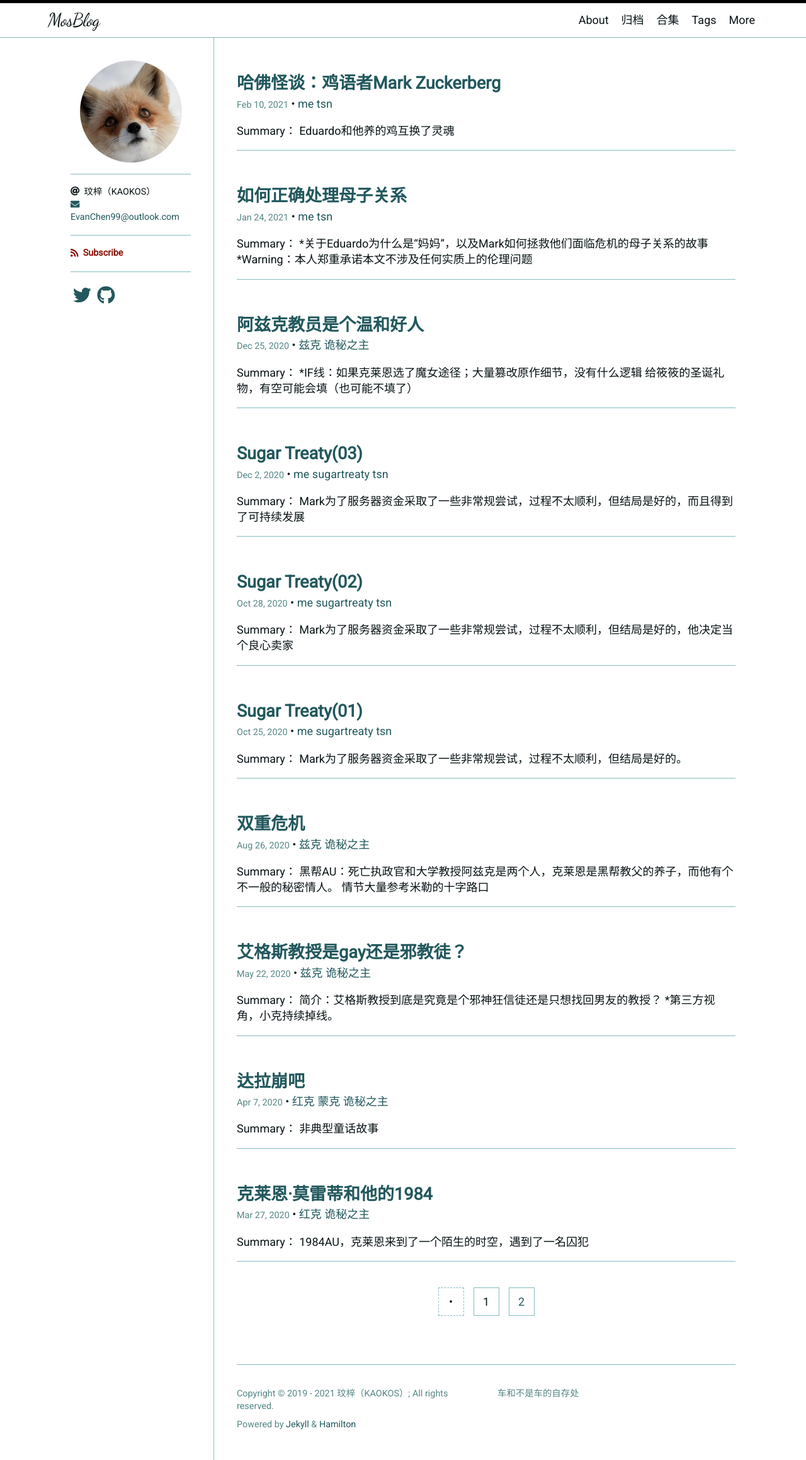
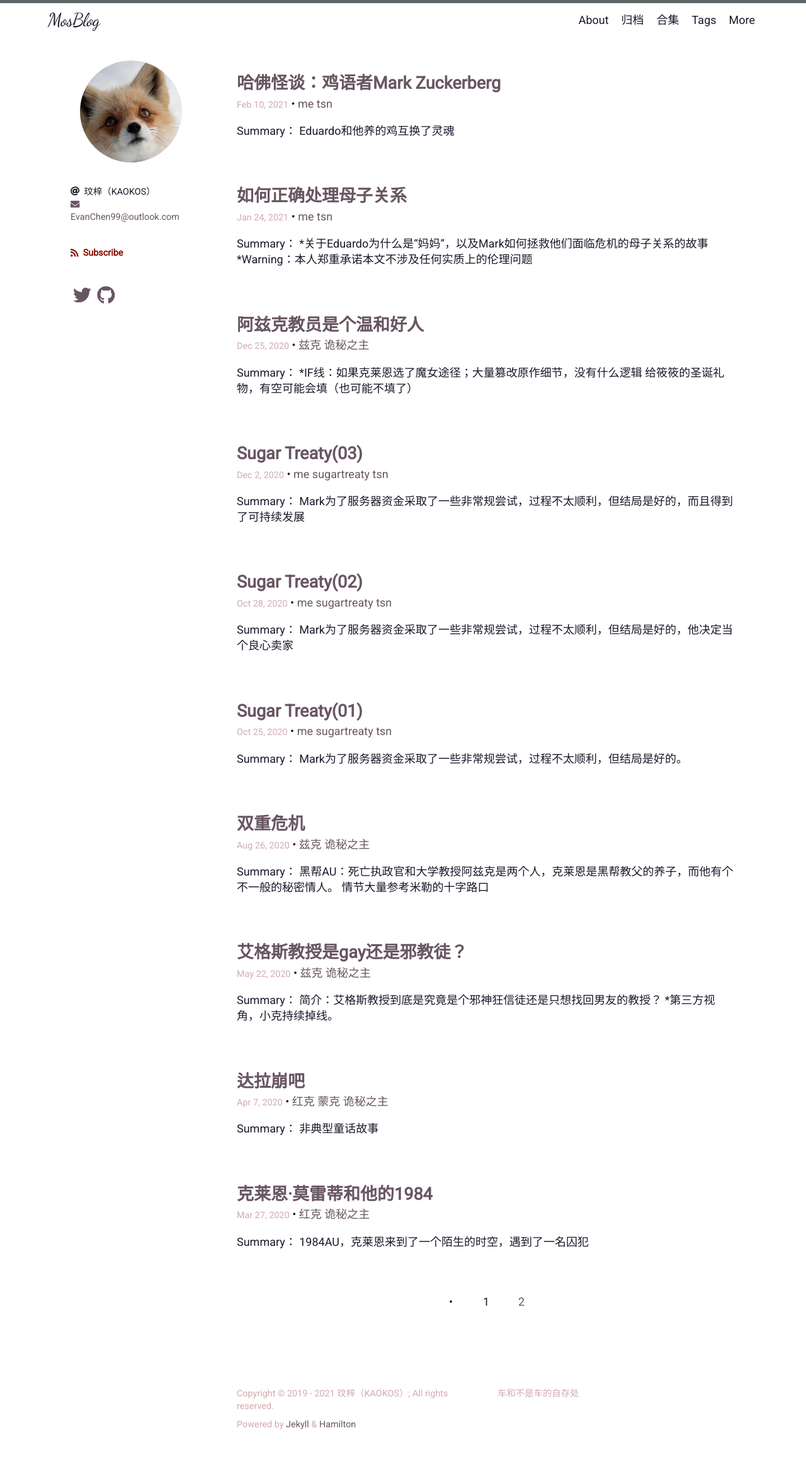
Before and after one commit to Snaky9/SBlog, a Jekyll site: the page built from index.html, in a window 1280 px wide. Shown: the whole page at 63% size. Built offline with Jekyll 4.4.1, drawn with Linux system fonts in a browser that asks for light colours; nearby versions of some CDN libraries; some web fonts are replaced; the list of posts is cut into pages by our own code.

Commit message:
change scheme

```diff
--- a/_config.yml
+++ b/_config.yml
@@ -11,7 +11,7 @@ plugins:
   - jekyll-paginate
 
 paginate: 10
-skin: freestyle
+skin: mountain
 
 # Uncomment the below line and set the tracking ID for enabling Google Analytics
 #
```
